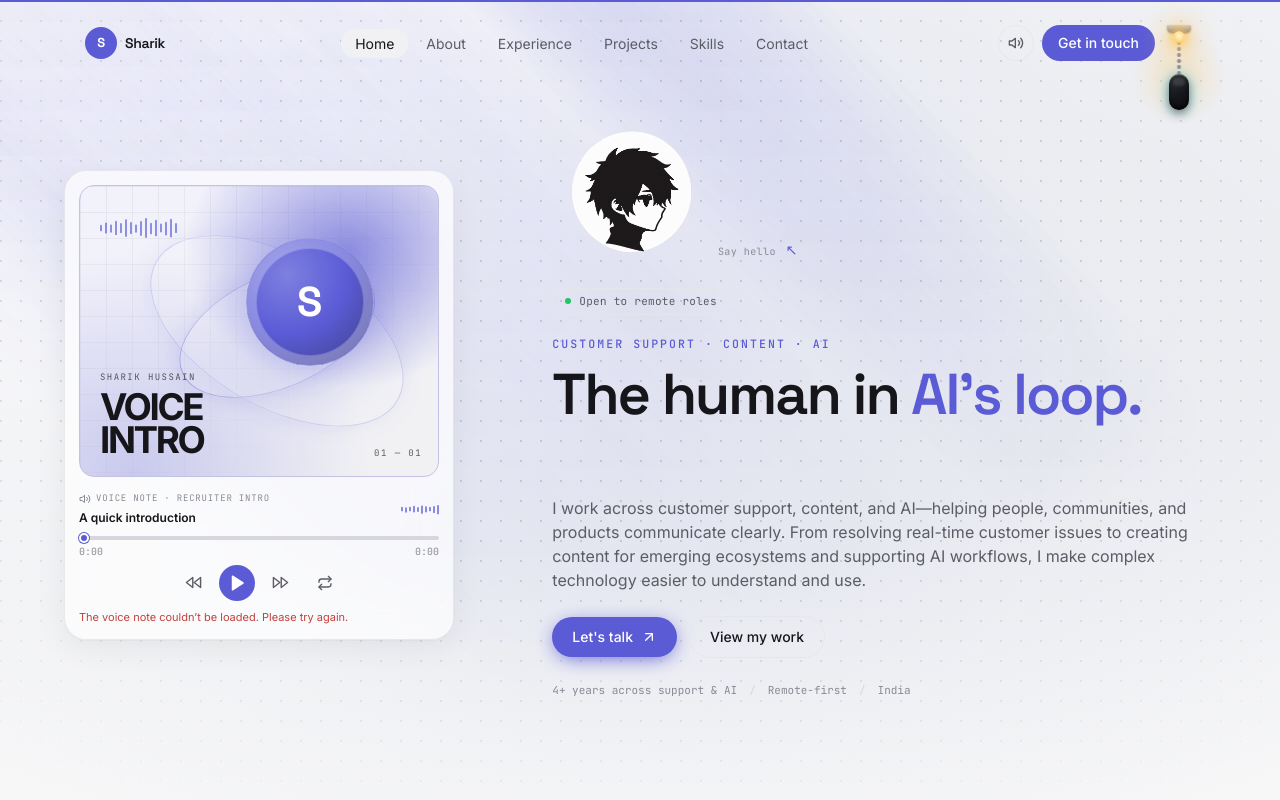
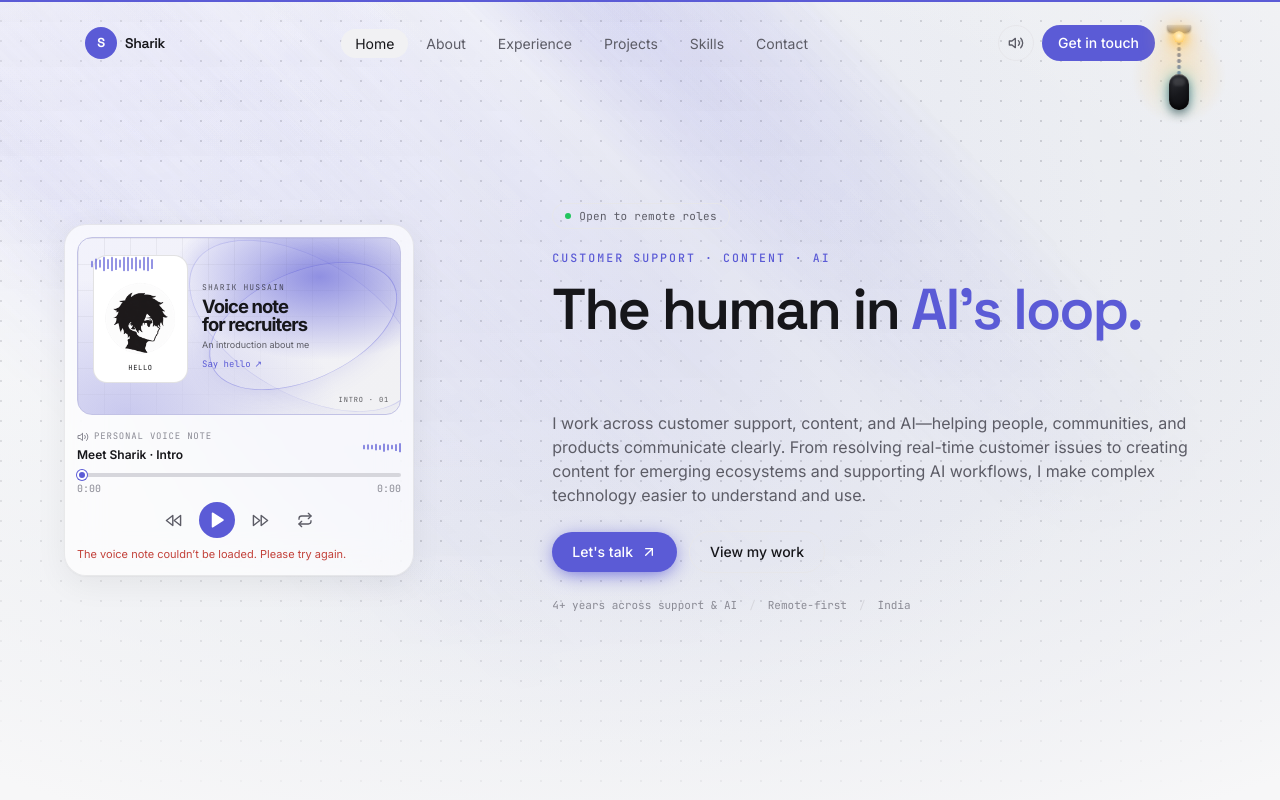
Before and after one commit to isharik/Portfolio, a Next.js app: page / in a window 1280 px wide. Shown: the top 800 px of the page. Built offline with nearby package versions, Linux system fonts and the light colour scheme.

Commit message:
Polish intro player and project transitions

```diff
--- a/src/app/globals.css
+++ b/src/app/globals.css
@@ -232,13 +232,6 @@ body {
   outline-offset: 8px;
   border-radius: 50%;
 }
-.hero-portrait .portrait-tilt { width: 10rem; height: 10rem; }
-.hero-portrait .portrait-invite { left: calc(100% + 0.35rem); bottom: 0.7rem; }
-@media (max-width: 639px) {
-  .hero-portrait .portrait-tilt { width: 8rem; height: 8rem; }
-  .hero-portrait .portrait-invite { left: 50%; bottom: -1.1rem; }
-}
-
 /* One-shot, theme-aware particle reveal for the hero headline. */
 .particle-title {
   position: relative;
@@ -286,8 +279,8 @@ html.js .particle-title.is-ready .particle-title-semantic {
 /* Album-art intro player: intentional cover artwork, with a transparent,
    theme-aware glass player surface around it. */
 .recruiter-player {
-  width: min(100%, 390px);
-  padding: 14px;
+  width: min(100%, 350px);
+  padding: 12px;
   border: 1px solid var(--glass-border);
   border-radius: 22px;
   background: color-mix(in srgb, var(--surface) 68%, transparent);
@@ -301,10 +294,10 @@ html.js .particle-title.is-ready .particle-title-semantic {
   position: relative;
   isolation: isolate;
   display: flex;
-  height: clamp(210px, 25vw, 292px);
+  height: 178px;
   overflow: hidden;
   align-items: flex-end;
-  padding: 20px;
+  padding: 13px;
   border: 1px solid color-mix(in srgb, var(--accent) 26%, var(--border));
   border-radius: 15px;
   background:
@@ -324,8 +317,8 @@ html.js .particle-title.is-ready .particle-title-semantic {
 .recruiter-art-orbit {
   position: absolute;
   top: 50%;
-  left: 55%;
-  width: 58%;
+  left: 70%;
+  width: 62%;
   aspect-ratio: 1;
   border: 1px solid color-mix(in srgb, var(--accent) 40%, transparent);
   border-radius: 50%;
@@ -333,40 +326,42 @@ html.js .particle-title.is-ready .particle-title-semantic {
   box-shadow: 0 0 34px color-mix(in srgb, var(--accent) 16%, transparent);
 }
 .recruiter-art-orbit-two { width: 78%; transform: translate(-50%, -50%) rotate(30deg) scaleY(0.54); opacity: 0.55; }
-.recruiter-art-disc {
-  position: absolute;
-  top: 18%;
-  right: 18%;
-  display: grid;
-  width: clamp(88px, 10vw, 128px);
-  aspect-ratio: 1;
-  place-items: center;
-  border: 1px solid color-mix(in srgb, var(--accent) 55%, var(--border));
-  border-radius: 50%;
-  background: radial-gradient(circle at 32% 28%, color-mix(in srgb, var(--accent) 78%, white), var(--accent) 48%, color-mix(in srgb, var(--accent) 55%, var(--fg)) 100%);
-  color: var(--accent-fg);
-  box-shadow: 0 16px 54px color-mix(in srgb, var(--accent) 28%, transparent), inset 0 0 0 9px color-mix(in srgb, white 10%, transparent), inset 0 0 0 10px color-mix(in srgb, white 20%, transparent);
-  transition: transform 600ms var(--ease-out);
-}
-.recruiter-album-art.is-playing .recruiter-art-disc { transform: rotate(18deg) scale(1.035); }
-.recruiter-art-disc span { font-family: var(--font-display), sans-serif; font-size: 2.6rem; font-weight: 700; }
-.recruiter-art-copy { position: relative; z-index: 1; display: grid; gap: 5px; }
-.recruiter-art-copy > span, .recruiter-art-index {
+.recruiter-art-copy { position: absolute; z-index: 2; top: 15px; right: 12px; bottom: 14px; left: 124px; display: grid; gap: 4px; align-content: center; }
+.recruiter-art-copy > span {
   color: color-mix(in srgb, var(--fg) 68%, transparent);
   font-family: var(--font-mono), monospace;
-  font-size: 9px;
-  letter-spacing: 0.16em;
+  font-size: 8px;
+  letter-spacing: 0.14em;
 }
-.recruiter-art-copy strong { color: var(--fg); font-size: clamp(1.7rem, 4vw, 2.3rem); letter-spacing: -0.065em; line-height: 0.9; }
-.recruiter-art-index { position: absolute; right: 16px; bottom: 16px; }
-.recruiter-art-bars { position: absolute; top: 22px; left: 20px; display: flex; height: 40px; align-items: center; gap: 3px; opacity: 0.65; }
-.recruiter-art-bars i { display: block; width: 2px; height: var(--bar-height); max-height: 36px; border-radius: 2px; background: var(--accent); transform: scaleY(0.55); }
+.recruiter-art-copy strong { color: var(--fg); font-size: 1.15rem; letter-spacing: -0.05em; line-height: 0.98; }
+.recruiter-art-copy small { color: var(--fg-muted); font-size: 9px; }
+.recruiter-art-hello {
+  display: inline-flex; width: max-content; align-items: center; gap: 0.25rem; margin-top: 3px; padding: 0;
+  border: 0; background: none; color: var(--accent); font-family: var(--font-mono), monospace;
+  font-size: 9px; cursor: pointer;
+}
+.recruiter-art-hello span { transition: transform 180ms ease; }
+.recruiter-art-hello:hover span { transform: translate(2px, -2px); }
+.recruiter-art-greeting { position: static; max-width: 190px; color: var(--fg); font-size: 8px; }
+.recruiter-art-avatar {
+  position: absolute;
+  top: 17px; left: 15px; width: 95px; height: 128px; overflow: hidden; padding: 0;
+  border: 1px solid color-mix(in srgb, var(--fg) 12%, transparent); border-radius: 14px;
+  background: #fff; cursor: pointer; transition: transform 260ms var(--ease-out), box-shadow 260ms ease;
+}
+.recruiter-art-avatar:hover { transform: translateY(-2px); box-shadow: 0 8px 20px rgba(0, 0, 0, 0.14); }
+.recruiter-art-avatar img { object-fit: contain; }
+.recruiter-art-avatar-hint { position: absolute; right: 5px; bottom: 5px; left: 5px; padding: 3px; border-radius: 5px; background: rgba(255, 255, 255, 0.82); color: #17171a; font-family: var(--font-mono), monospace; font-size: 7px; letter-spacing: 0.1em; }
+.recruiter-art-index {
+  position: absolute; right: 11px; bottom: 8px;
+  color: color-mix(in srgb, var(--fg) 68%, transparent);
+  font-family: var(--font-mono), monospace;
+  font-size: 7px; letter-spacing: 0.12em;
+}
+.recruiter-art-bars { position: absolute; top: 12px; left: 13px; display: flex; height: 28px; align-items: center; gap: 2px; opacity: 0.65; }
+.recruiter-art-bars i { display: block; width: 2px; height: var(--bar-height); max-height: 26px; border-radius: 2px; background: var(--accent); transform: scaleY(0.55); }
 .recruiter-album-art.is-playing .recruiter-art-bars i { animation: recruiter-wave 720ms ease-in-out infinite alternate; animation-delay: var(--bar-delay); }
 .recruiter-player-heading { display: flex; align-items: center; gap: 10px; min-width: 0; margin-top: 15px; }
-.recruiter-player-mark {
-  display: grid; width: 34px; height: 34px; flex: 0 0 auto; place-items: center;
-  border: 1px solid var(--glass-border); border-radius: 11px; background: var(--accent-soft); color: var(--accent);
-}
 .recruiter-player-copy {
   display: grid;
   min-width: 0;
@@ -554,22 +549,22 @@ html.js .preloader-root {
 
 /* Single featured-project spread, following the supplied two-column reference. */
 .project-showcase { display: grid; grid-template-columns: minmax(0, 1fr); align-items: center; gap: clamp(2rem, 5vw, 5rem); }
-.project-showcase-visual { min-width: 0; transition: opacity 240ms var(--ease-in-out), transform 240ms var(--ease-in-out); }
-.project-showcase-visual.is-fading-out, .project-showcase-details.is-fading-out { opacity: 0; transform: translateY(5px); }
-.project-showcase-visual.is-fading-in { animation: project-showcase-in 440ms var(--ease-out) both; }
-.project-showcase-details.is-fading-in { animation: project-showcase-in 440ms var(--ease-out) both; }
-@keyframes project-showcase-in { from { opacity: 0; transform: translateY(7px); } to { opacity: 1; transform: translateY(0); } }
-.project-showcase-preview { position: relative; min-height: 18rem; aspect-ratio: 1.38; isolation: isolate; }
+.project-showcase-visual { position: relative; min-width: 0; min-height: 18rem; aspect-ratio: 1.38; perspective: 1400px; }
+.project-showcase-page { position: absolute; inset: 0; transform-style: preserve-3d; }
+.project-showcase-preview { position: absolute; inset: 0; isolation: isolate; }
 .project-showcase-backdrop { position: absolute; inset: 3% 4% 0; border: 1px solid var(--border); border-radius: 1rem; background: var(--surface-muted); }
-.project-showcase-backdrop-back { transform: rotate(-4deg) translate(-1.4%, 2%); opacity: 0.45; }
-.project-showcase-backdrop-front { transform: rotate(2deg) translate(1.1%, 1.2%); background: var(--project-accent); opacity: 0.42; }
-.project-showcase-screen { position: absolute; inset: 0 0 5%; overflow: hidden; border: 1px solid var(--border-strong); border-radius: 1rem; background: var(--project-accent, var(--surface-muted)); box-shadow: 0 22px 64px rgba(0, 0, 0, 0.18); }
+.project-showcase-backdrop-back { transform: rotate(-3deg) translate(-1%, 1.5%); opacity: 0.52; }
+.project-showcase-backdrop-front { transform: rotate(1.4deg) translate(0.7%, 0.8%); background: var(--surface-muted); opacity: 0.8; }
+.project-showcase-screen { position: absolute; inset: 0 0 5%; overflow: hidden; border: 1px solid var(--border-strong); border-radius: 1rem; background: var(--surface-muted); box-shadow: 0 22px 64px rgba(0, 0, 0, 0.18); }
 .project-showcase-image { transition: transform 700ms var(--ease-out); }
 .project-showcase-screen:hover .project-showcase-image { transform: scale(1.018); }
-.project-showcase-placeholder { position: absolute; inset: 0; display: grid; place-items: center; color: white; font-size: clamp(1.5rem, 3vw, 2.3rem); font-weight: 600; }
-.project-showcase-placeholder-index { position: absolute; right: 1rem; bottom: 1rem; font-family: var(--font-mono), monospace; font-size: 2rem; opacity: 0.6; }
-.project-showcase-screen-foot { position: absolute; right: 2%; bottom: 0; left: 2%; display: flex; justify-content: space-between; color: var(--fg-subtle); font-family: var(--font-mono), monospace; font-size: 9px; letter-spacing: 0.07em; text-transform: uppercase; }
-.project-showcase-details { display: flex; min-height: 18rem; flex-direction: column; justify-content: space-between; transition: opacity 240ms var(--ease-in-out), transform 240ms var(--ease-in-out); }
+.project-showcase-placeholder { position: absolute; inset: 0; display: grid; place-items: center; background: linear-gradient(145deg, var(--surface-muted), var(--elevated)); color: var(--fg); font-size: clamp(1.5rem, 3vw, 2.3rem); font-weight: 600; }
+.project-showcase-placeholder-index { position: absolute; right: 1rem; bottom: 1rem; font-family: var(--font-mono), monospace; font-size: 2rem; opacity: 0.3; }
+.project-showcase-card-label { position: absolute; right: 0; bottom: 0; left: 0; display: flex; align-items: center; justify-content: space-between; gap: 1rem; padding: 2.75rem 1rem 0.85rem; background: linear-gradient(transparent, rgba(0, 0, 0, 0.72)); color: white; font-size: 0.88rem; font-weight: 600; }
+.project-showcase-card-label > span:last-child { flex: 0 0 auto; font-family: var(--font-mono), monospace; font-size: 9px; letter-spacing: 0.08em; }
+.project-showcase-card-label i { padding: 0 0.15rem; color: rgba(255, 255, 255, 0.55); font-style: normal; }
+.project-showcase-details { display: flex; min-height: 18rem; flex-direction: column; justify-content: space-between; transition: opacity 260ms ease, transform 260ms ease; }
+.project-showcase-details.is-changing { opacity: 0.55; transform: translateY(3px); }
 .project-showcase-kicker { color: var(--accent); font-family: var(--font-mono), monospace; font-size: 11px; letter-spacing: 0.1em; text-transform: uppercase; }
 .project-showcase-title { margin-top: 0.65rem; color: var(--fg); font-size: clamp(1.5rem, 2.7vw, 2.2rem); font-weight: 650; letter-spacing: -0.035em; }
 .project-showcase-description { margin-top: 0.8rem; max-width: 42rem; color: var(--fg-muted); font-size: 0.96rem; line-height: 1.7; }
@@ -581,13 +576,9 @@ html.js .preloader-root {
 .project-showcase-nav:disabled { cursor: wait; opacity: 0.55; }
 .project-showcase-open { margin-left: auto; padding: 0.65rem 1rem; background: var(--surface); box-shadow: 0 0 0 1px var(--border) inset; }
 .project-showcase-private { display: inline-flex; align-items: center; color: var(--fg-subtle); font-size: 0.85rem; }
-.project-showcase-pagination { display: flex; align-items: center; justify-content: center; gap: 0.45rem; margin-top: 1.5rem; color: var(--fg-subtle); font-family: var(--font-mono), monospace; font-size: 10px; }
-.project-showcase-dot { width: 7px; height: 7px; padding: 0; border: 0; border-radius: 99px; background: var(--border-strong); cursor: pointer; transition: width 240ms var(--ease-out), background-color 180ms ease; }
-.project-showcase-dot.is-active { width: 22px; background: var(--accent); }
-.project-showcase-dot:disabled { cursor: wait; }
 @media (min-width: 900px) { .project-showcase { grid-template-columns: minmax(0, 1.08fr) minmax(0, 0.92fr); } }
 @media (max-width: 639px) {
-  .project-showcase-preview { min-height: 14rem; }
+  .project-showcase-visual { min-height: 14rem; }
   .project-showcase-details { min-height: auto; }
   .project-showcase-open { margin-left: 0; }
 }
--- a/src/components/sections/Hero.tsx
+++ b/src/components/sections/Hero.tsx
@@ -3,7 +3,6 @@ import { type CSSProperties } from 'react'
 import { useReducedMotion } from 'framer-motion'
 import { ArrowUpRight } from 'lucide-react'
 import MagneticButton from '@/components/ui/MagneticButton'
-import InteractivePortrait from '@/components/ui/InteractivePortrait'
 import ParticleTitle from '@/components/ui/ParticleTitle'
 import RecruiterIntroPlayer from '@/components/ui/RecruiterIntroPlayer'
 import { profile } from '@/lib/content'
@@ -26,10 +25,6 @@ export default function Hero() {
         </div>
 
         <div className="flex min-w-0 flex-col items-center text-center lg:items-start lg:text-left">
-          <div className="rise hero-portrait" style={rise(0.04)}>
-            <InteractivePortrait alt="Minimal anime avatar" />
-          </div>
-
           <div className="rise mt-4 inline-flex items-center gap-2 rounded-full border border-border bg-surface/40 px-3 py-1" style={rise(0.2)}>
             <span className="h-1.5 w-1.5 rounded-full bg-green-500" />
             <span className="font-mono text-[11px] tracking-wide text-fg-muted">{profile.availability}</span>
--- a/src/components/ui/RecruiterIntroPlayer.tsx
+++ b/src/components/ui/RecruiterIntroPlayer.tsx
@@ -1,7 +1,8 @@
 'use client'
 
 import { FastForward, Pause, Play, Repeat, Rewind, Volume2 } from 'lucide-react'
-import { type CSSProperties, useRef, useState } from 'react'
+import Image from 'next/image'
+import { type CSSProperties, useEffect, useRef, useState } from 'react'
 
 const formatTime = (seconds: number) => {
   if (!Number.isFinite(seconds) || seconds < 0) return '0:00'
@@ -12,11 +13,15 @@ const bars = [12, 20, 15, 26, 18, 32, 22, 15, 27, 36, 21, 30, 16, 25, 34, 18, 28
 
 export default function RecruiterIntroPlayer() {
   const audioRef = useRef<HTMLAudioElement>(null)
+  const rangeRef = useRef<HTMLInputElement>(null)
   const [playing, setPlaying] = useState(false)
   const [time, setTime] = useState(0)
   const [duration, setDuration] = useState(0)
   const [loop, setLoop] = useState(false)
   const [error, setError] = useState(false)
+  const [greetingIndex, setGreetingIndex] = useState<number | null>(null)
+
+  const greetings = ['Hi there 👋', 'Hello — nice to meet you ✨', 'Let’s get to know each other ☕', 'Let’s connect 🤝']
 
   const togglePlayback = async () => {
     const audio = audioRef.current
@@ -35,6 +40,28 @@ export default function RecruiterIntroPlayer() {
 
   const progress = duration > 0 ? Math.min(100, (time / duration) * 100) : 0
 
+  // Follow the audio clock directly for a fluid seek bar without rerendering
+  // the whole player on every animation frame.
+  useEffect(() => {
+    if (!playing) return
+    let frame = 0
+    let lastLabelUpdate = 0
+    const sync = (now: number) => {
+      const audio = audioRef.current
+      if (!audio || audio.paused) return
+      const nextProgress = audio.duration > 0 ? Math.min(100, (audio.currentTime / audio.duration) * 100) : 0
+      if (rangeRef.current) rangeRef.current.value = String(audio.currentTime)
+      rangeRef.current?.style.setProperty('--progress', `${nextProgress}%`)
+      if (now - lastLabelUpdate > 250) {
+        lastLabelUpdate = now
+        setTime(audio.currentTime)
+      }
+      frame = requestAnimationFrame(sync)
+    }
+    frame = requestAnimationFrame(sync)
+    return () => cancelAnimationFrame(frame)
+  }, [playing])
+
   return (
     <section className="recruiter-player" aria-label="Recruiter introduction audio player">
       <audio
@@ -50,19 +77,30 @@ export default function RecruiterIntroPlayer() {
         onError={() => setError(true)}
       />
 
-      <div className={`recruiter-album-art${playing ? ' is-playing' : ''}`} aria-label="Abstract Sharik voice note cover art">
+      <div className={`recruiter-album-art${playing ? ' is-playing' : ''}`} aria-label="Sharik voice note cover art">
         <div className="recruiter-art-orbit recruiter-art-orbit-one" />
         <div className="recruiter-art-orbit recruiter-art-orbit-two" />
-        <div className="recruiter-art-disc"><span>S</span></div>
-        <div className="recruiter-art-copy"><span>SHARIK HUSSAIN</span><strong>VOICE<br />INTRO</strong></div>
+        <div className="recruiter-art-copy">
+          <span>SHARIK HUSSAIN</span>
+          <strong>Voice note<br />for recruiters</strong>
+          <small>An introduction about me</small>
+          <button type="button" className="recruiter-art-hello" onClick={() => setGreetingIndex((current) => current === null ? 0 : (current + 1) % greetings.length)}>
+            Say hello <span aria-hidden="true">↗</span>
+          </button>
+          {greetingIndex !== null && <span className="recruiter-art-greeting" role="status" aria-live="polite">{greetings[greetingIndex]}</span>}
+        </div>
+        <button type="button" className="recruiter-art-avatar" aria-label="Say hello to Sharik" onClick={() => setGreetingIndex((current) => current === null ? 0 : (current + 1) % greetings.length)}>
+          <Image src="/anime-avatar.png" alt="Anime avatar" fill sizes="120px" />
+          <span className="recruiter-art-avatar-hint">HELLO</span>
+        </button>
         <div className="recruiter-art-bars" aria-hidden="true">{bars.slice(0, 16).map((height, index) => <i key={index} style={{ '--bar-height': `${height}px`, '--bar-delay': `${index * 32}ms` } as CSSProperties} />)}</div>
-        <span className="recruiter-art-index">01 — 01</span>
+        <span className="recruiter-art-index">INTRO · 01</span>
       </div>
 
       <div className="recruiter-player-heading">
         <span className="recruiter-player-copy">
-          <span className="recruiter-player-kicker"><Volume2 size={12} /> VOICE NOTE · RECRUITER INTRO</span>
-          <span className="recruiter-player-title">A quick introduction</span>
+          <span className="recruiter-player-kicker"><Volume2 size={12} /> PERSONAL VOICE NOTE</span>
+          <span className="recruiter-player-title">Meet Sharik · Intro</span>
         </span>
         <span className={`recruiter-wave${playing ? ' is-playing' : ''}`} aria-hidden="true">
           {bars.slice(0, 10).map((height, index) => <i key={index} style={{ '--bar-height': `${Math.max(8, height * 0.48)}px`, '--bar-delay': `${index * 45}ms` } as CSSProperties} />)}
@@ -71,6 +109,7 @@ export default function RecruiterIntroPlayer() {
 
       <div className="recruiter-player-progress">
         <input
+          ref={rangeRef}
           type="range" min={0} max={duration || 0} step={0.1} value={Math.min(time, duration || time)}
           aria-label="Seek through the recruiter introduction"
           style={{ '--progress': `${progress}%` } as CSSProperties}
```
Also changed, not shown: src/components/sections/Projects.tsx (+49 -34 lines), src/components/ui/ParticleTitle.tsx (+4 -4 lines).
